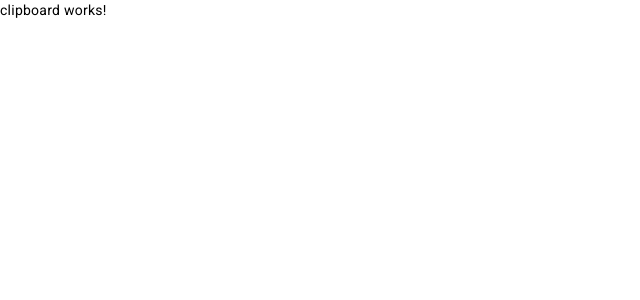
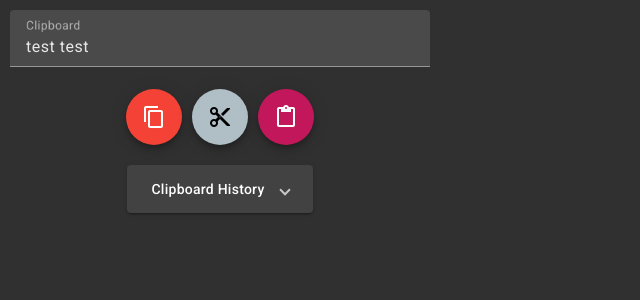
Before and after one commit to SteveIsnthere/HomeProjFrontend, an Angular app: page / in a window 1280 px wide. Shown: the top 300 px of the page, without its empty margins (0-640 px from the left). Built offline with nearby package versions, Linux system fonts and the light colour scheme.

Commit message:
major update

```diff
--- a/src/app/clipboard/clipboard.component.css
+++ b/src/app/clipboard/clipboard.component.css
@@ -0,0 +1,36 @@
+main{
+  display: flex;
+  flex-direction: column;
+  padding: 10px;
+  align-items: center;
+  max-width: 30em;
+}
+
+#buttons-div{
+  display: flex;
+  gap: 10px;
+}
+
+#histories{
+  display: flex;
+  flex-direction: column;
+  padding: 10px;
+  align-items: center;
+  gap: 7px;
+}
+
+#history-row{
+  background-color: black;
+  color: wheat;
+  border-radius: 3px;
+  display: table;
+  padding: 7px;
+  cursor: pointer;
+}
+
+#history-row-content{
+  vertical-align: middle;
+  display: table-cell;
+  text-align: center;
+  font-size: small;
+}
--- a/src/app/clipboard/clipboard.component.html
+++ b/src/app/clipboard/clipboard.component.html
@@ -1 +1,41 @@
-<p>clipboard works!</p>
+<main>
+  <mat-form-field style="width: 100%">
+    <mat-label>Clipboard</mat-label>
+    <textarea matInput [ngModel]="textAreaContent" [cdkTextareaAutosize]="true"
+              (keyup)="contentChanged = true" placeholder="Ex. It makes me feel..."></textarea>
+  </mat-form-field>
+
+  <div *ngIf="contentChanged" style="margin-bottom: 15px">
+    <button mat-raised-button color="warn" (click)="uploadNewContent()">Save</button>
+  </div>
+
+  <div id="buttons-div">
+    <button mat-fab color="warn" (click)="copyToClipboard(textAreaContent)">
+      <mat-icon>content_copy</mat-icon>
+    </button>
+    <button mat-fab color="accent" (click)="cut()">
+      <mat-icon>content_cut</mat-icon>
+    </button>
+    <button mat-fab color="primary" (click)="paste()">
+      <mat-icon>content_paste</mat-icon>
+    </button>
+  </div>
+
+  <div style="height: 20px"></div>
+
+  <mat-expansion-panel (opened)="loadHistory()" (closed)="showingHistory = false">
+    <mat-expansion-panel-header>
+      <mat-panel-title *ngIf="!showingHistory">
+        Clipboard History
+      </mat-panel-title>
+      <mat-panel-title *ngIf="showingHistory">
+        Click to copy
+      </mat-panel-title>
+    </mat-expansion-panel-header>
+    <div id="histories">
+      <div id="history-row" *ngFor="let history of clipboardHistory" (click)="copyToClipboard(history)">
+        <p id="history-row-content">{{history}}</p>
+      </div>
+    </div>
+  </mat-expansion-panel>
+</main>
--- a/src/app/clipboard/clipboard.component.ts
+++ b/src/app/clipboard/clipboard.component.ts
@@ -1,10 +1,94 @@
-import { Component } from '@angular/core';
+import {Component, OnInit} from '@angular/core';
+import {env} from '../env';
+import {HttpClient} from "@angular/common/http";
+import {catchError, delay, distinctUntilChanged, map, Observable, of, Subject, switchMap} from "rxjs";
+import {MatSnackBar} from "@angular/material/snack-bar";
 
 @Component({
   selector: 'app-clipboard',
   templateUrl: './clipboard.component.html',
   styleUrls: ['./clipboard.component.css']
 })
-export class ClipboardComponent {
+export class ClipboardComponent implements OnInit {
+  contentChanged = false;
+  textAreaContent = '';
+  showingHistory = false;
+  clipboardHistory: string[] = [];
 
+  constructor(private http: HttpClient, private snackBar: MatSnackBar) {
+
+  }
+
+  ngOnInit(): void {
+    this.getLatestClipboardContent().subscribe((content) => {
+      this.textAreaContent = content;
+    });
+  }
+
+  uploadNewContent() {
+    this.contentChanged = false;
+    if (!env.production) {
+      this.snackBar.open('Uploaded', 'Close', {
+        duration: 1500,
+      });
+      return;
+    }
+    this.http.post(env.apiEndPoint + '/clipboard', this.textAreaContent).subscribe(() => {
+      this.snackBar.open('Uploaded', 'Close', {
+        duration: 1500,
+      });
+    });
+  }
+
+  loadHistory() {
+    this.showingHistory = true;
+    this.getClipboardHistory().subscribe((history) => {
+      this.clipboardHistory = history;
+    });
+  }
+
+  cut() {
+    this.copyToClipboard(this.textAreaContent);
+    this.textAreaContent = '';
+  }
+
+  paste() {
+    // get device clipboard content, and set it to textAreaContent
+    navigator.clipboard.readText().then((content) => {
+      this.textAreaContent = content;
+      this.uploadNewContent();
+    });
+  }
+
+  getLatestClipboardContent(): Observable<string> {
+    if (!env.production) {
+      return of('test test').pipe(delay(500));
+    }
+    return this.http.get<string>(env.apiEndPoint + '/clipboard');
+  }
+
+  getClipboardHistory(): Observable<string[]> {
+    if (!env.production) {
+      // generate random history
+      let history: string[] = [];
+      for (let i = 0; i < 10; i++) {
+        // generate random sentence
+        let sentence = '';
+        for (let j = 0; j < 10; j++) {
+          sentence += 'test ';
+        }
+        history.push(sentence + i);
+      }
+      return of(history).pipe(delay(500));
+    }
+    return this.http.get<string[]>(env.apiEndPoint + '/clipboard/history');
+  }
+
+  copyToClipboard(content: string) {
+    navigator.clipboard.writeText(content).then(() => {
+      this.snackBar.open('Copied to clipboard', 'Close', {
+        duration: 1500,
+      });
+    });
+  }
 }
--- /dev/null
+++ b/src/app/env.ts
@@ -0,0 +1,4 @@
+export const env = {
+  production: false,
+  apiEndPoint: 'some value'
+};
--- a/src/styles.css
+++ b/src/styles.css
@@ -1,4 +1,11 @@
 /* You can add global styles to this file, and also import other style files */
 
-html, body { height: 100%; }
-body { margin: 0; font-family: Roboto, "Helvetica Neue", sans-serif; }
+html, body {
+  height: 100%;
+}
+
+body {
+  margin: 0;
+  font-family: Roboto, "Helvetica Neue", sans-serif;
+  background-color: #303030;
+}
```
Also changed, not shown: src/app/app.module.ts (+15 -1 lines).
